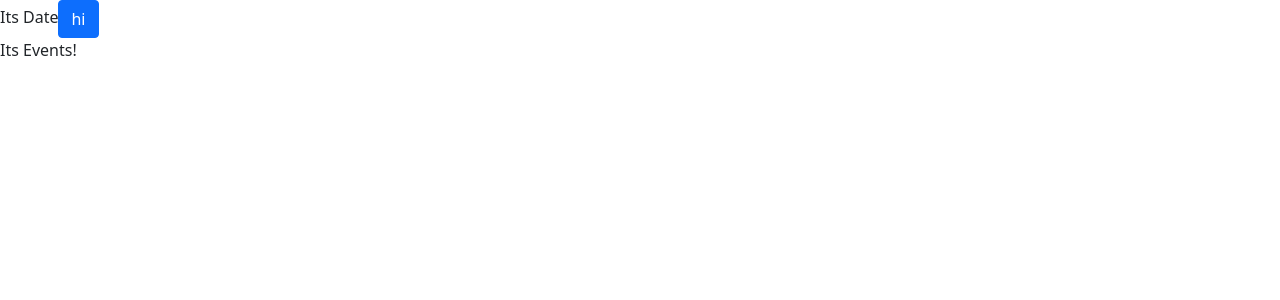
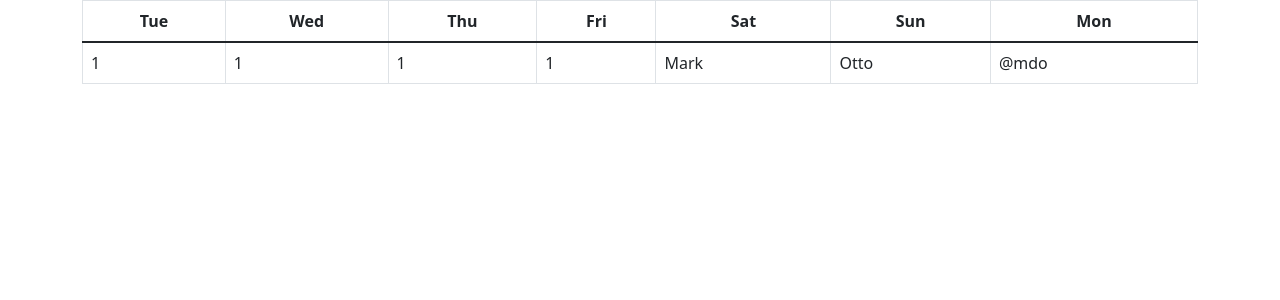
Before and after one commit to maryamghorbani/WeeksCalendar, a React (Create React App) app: page / in a window 1280 px wide. Shown: the top 300 px of the page. Built offline with nearby package versions, Linux system fonts and the light colour scheme.

Commit message:
add calendar view

```diff
--- a/src/Component/Calendar.js
+++ b/src/Component/Calendar.js
@@ -1,4 +1,5 @@
 import React from 'react';
+import Table from 'react-bootstrap/Table'
 
 // import components
 import Date from "./Date";
@@ -6,9 +7,31 @@ import DayEvents from "./DayEvents";
 
 function Calendar() {
 	return (
-		<div>
-			<Date />
-			<DayEvents />
+		<div className="container">
+			<Table hover bordered responsive>
+			  <thead>
+			    <tr className="text-center">
+			      <th>Tue</th>
+			      <th>Wed</th>
+			      <th>Thu</th>
+			      <th>Fri</th>
+			      <th>Sat</th>
+			      <th>Sun</th>
+			      <th>Mon</th>
+			    </tr>
+			  </thead>
+			  <tbody>
+			    <tr>
+			      <td>1</td>
+			      <td>1</td>
+			      <td>1</td>
+			      <td>1</td>
+			      <td>Mark</td>
+			      <td>Otto</td>
+			      <td>@mdo</td>
+			    </tr>
+			  </tbody>
+			</Table>
 		</div>
 		);
 }
```
